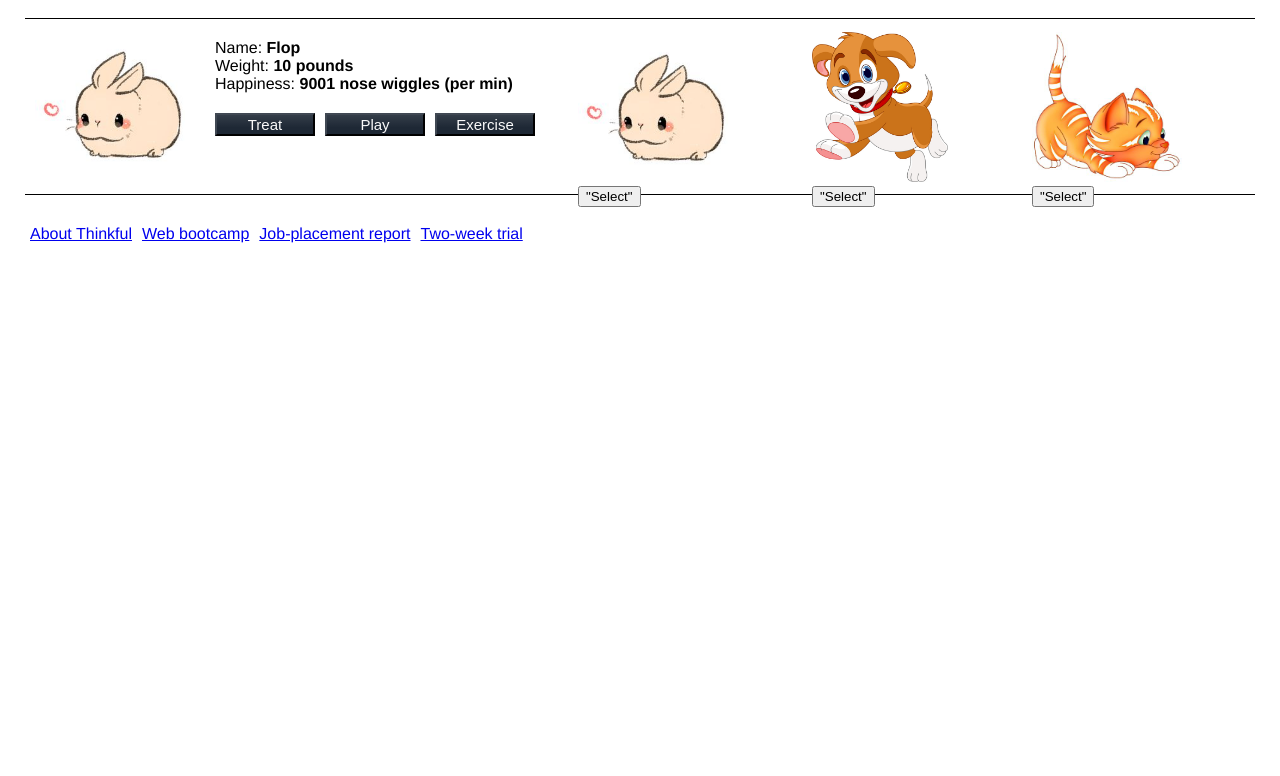
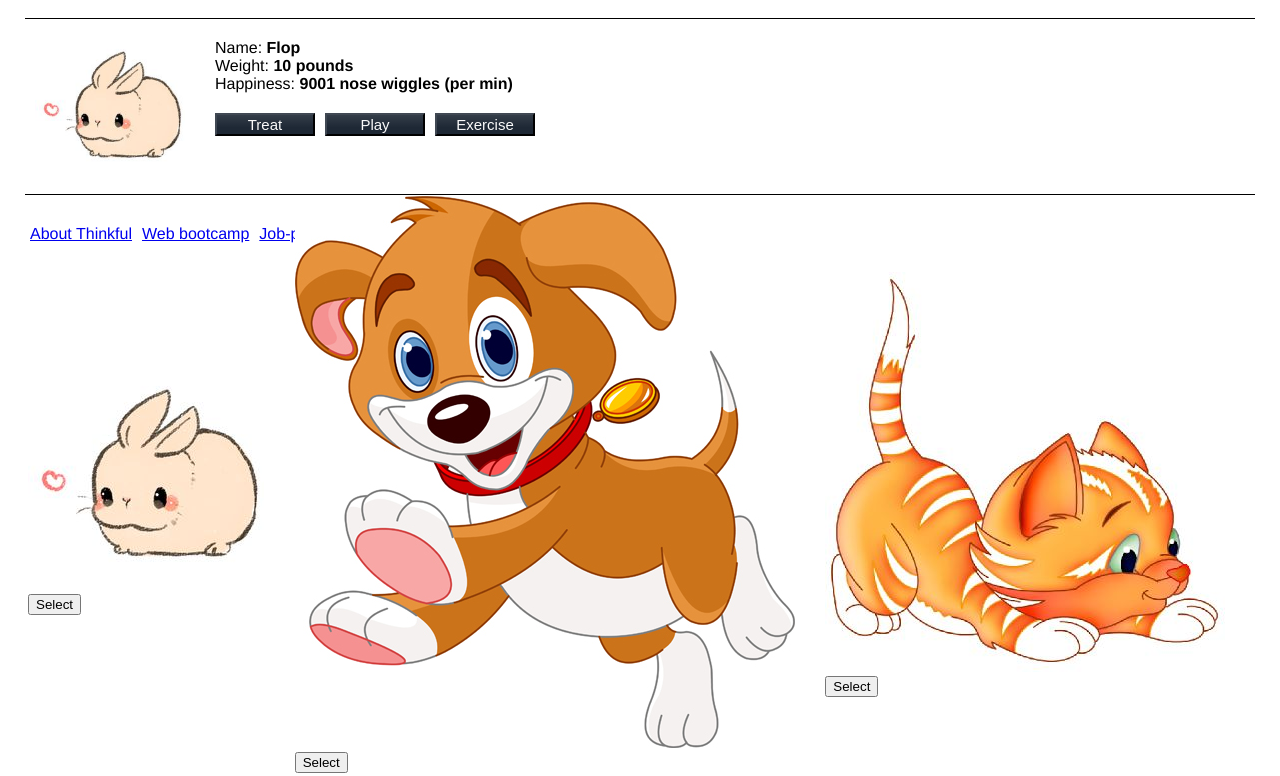
Before and after one commit to kwilsonO/js-virtual-pet, a website: page views/index.html in a window 1280 px wide. Shown: the part 65-841 px from the top of the page. Before the commit the page ends 800 px from the top, so only its background shows below. Drawn offline with nearby package versions, Linux system fonts and the light colour scheme.

Commit message:
tried fixing silly error, js clearly not my forte

```diff
--- a/public/client.js
+++ b/public/client.js
@@ -23,7 +23,7 @@ $(function() {
 
  function selectedBunny() {
 
-  $('petImage').src = "/assets/bunny.jpg";
+  $('.petImage').src = "/assets/bunny.jpg";
   pet_info = {
 	"name" : "Flop",
         "weight" : 5,
@@ -34,7 +34,7 @@ $(function() {
 
  function selectedDog() {
 
-  $('petImage').src = "/assets/dog.jpg";
+  $('.petImage').src = "/assets/dog.jpg";
   pet_info = {
 	"name" : "Spot",
         "weight" : 8,
@@ -45,7 +45,7 @@ $(function() {
 
  function selectedCat() {
 
-  $('petImage').src = "/assets/cat.jpg";
+  $('.petImage').src = "/assets/cat.jpg";
   pet_info = {
 	"name" : "Fluff",
         "weight" : 6,
--- a/views/index.html
+++ b/views/index.html
@@ -48,29 +48,22 @@
  <table>
                 <tr>
                         <td>
-                           <section class="pet-image-container">
-                                <img class="pet-image" src="/assets/bunny.jpg"/>
-				<button class="bunny-select">
-				   "Select"
+                                <img src="/assets/bunny.jpg"/>
+				<button id="bunny-select">
+				   Select
 				</button>
-                           </section>
                         </td>
                         <td>
-                           <section class="pet-image-container">
-				<img class="pet-image" src="/assets/dog.jpg"/>
-				<button class="dog-select">
-				   "Select"
+				<img src="/assets/dog.jpg"/>
+				<button id="dog-select">
+				   Select
 				</button>
-                           </section>
                         </td>
                         <td>
-                           <section class="pet-image-container">
-				<img class="pet-image" src="/assets/cat.jpg"/>
-				<button class="cat-select">
-				   "Select"
+				<img src="/assets/cat.jpg"/>
+				<button id="cat-select">
+				   Select
 				</button>
-
-                           </section>
                         </td>
                 </tr>
         </table>
```
